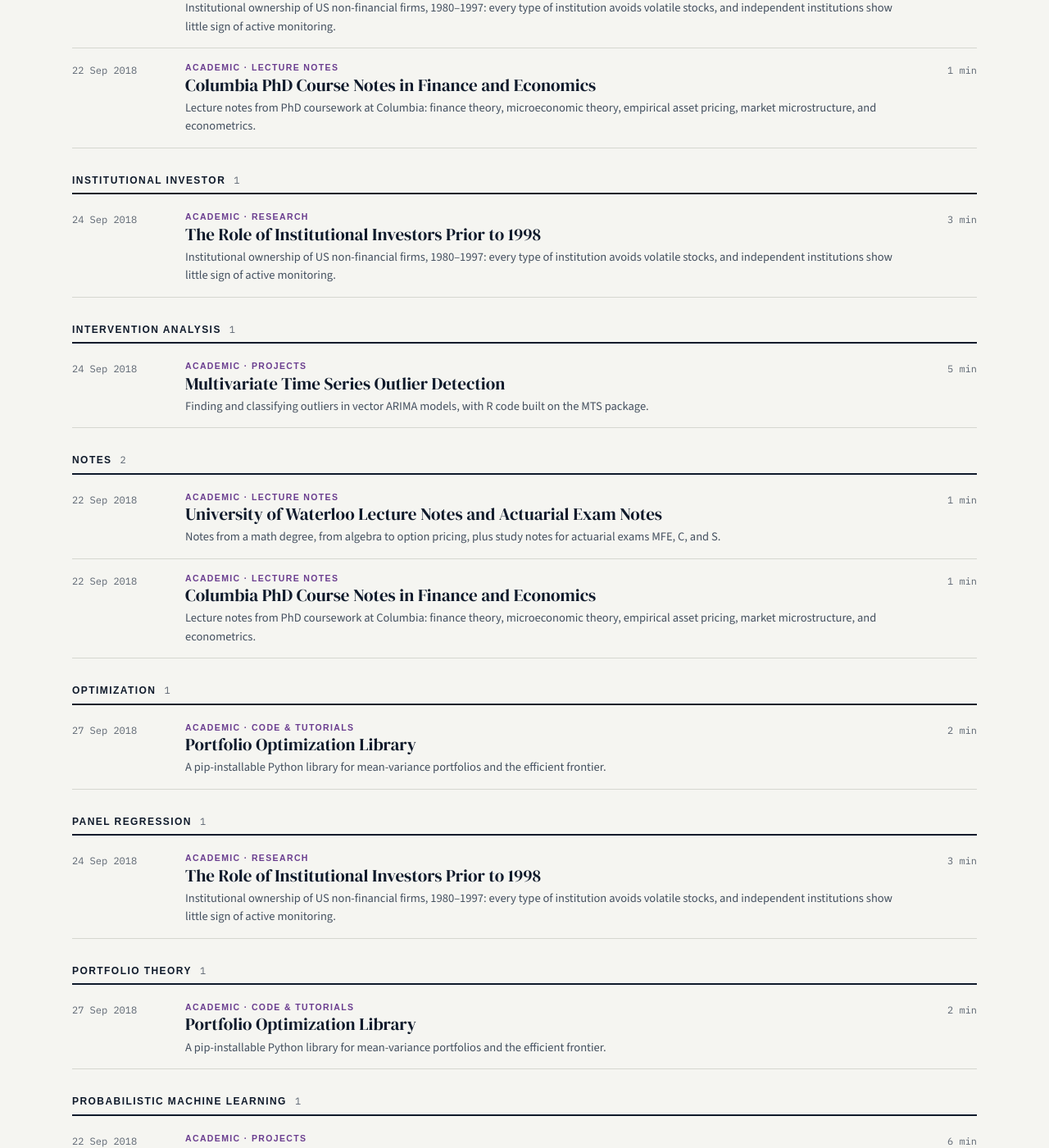
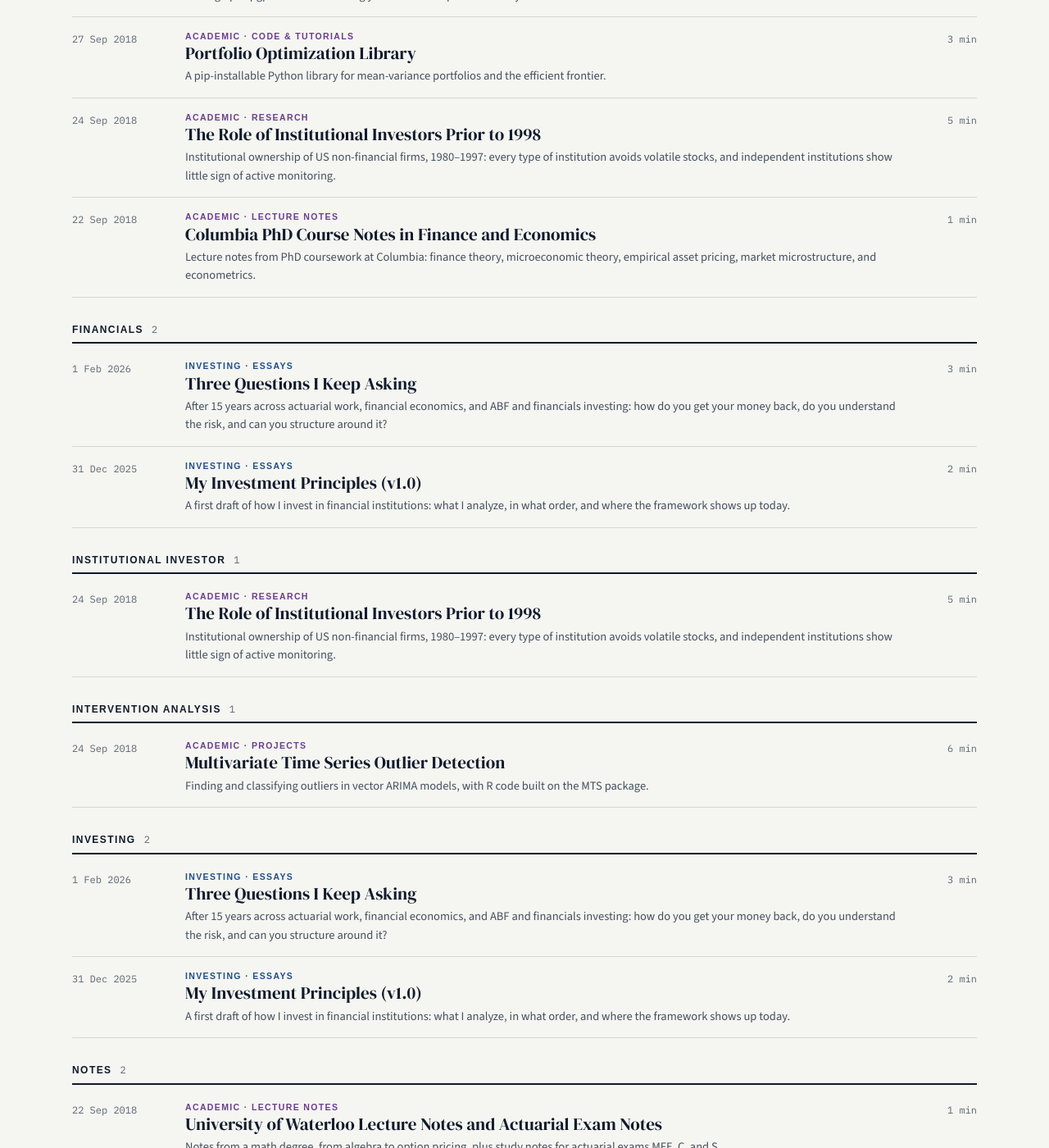
Before and after one commit to WizardKingZ/WizardKingZ.github.io, a Jekyll site: the page built from tags.html, in a window 1280 px wide and 1400 px high, scrolled down 1814 px. Shown: the whole window at 82% size. Built offline with Jekyll 4.4.1, drawn with Linux system fonts in a browser that asks for light colours; some of the changed text lies outside the part shown.

Commit message:
Add two investing essays
- My Investment Principles (v1.0), 31 Dec 2025
- Three Questions I Keep Asking, 1 Feb 2026
- Round read time up instead of down

Co-Authored-By: Claude Opus 5.5 <noreply@anthropic.com>
Claude-Session: https://claude.ai/code/session_01HuzLqhE1N2LXEfqC3bb9e5

```diff
--- a/_includes/post-row.html
+++ b/_includes/post-row.html
@@ -1,7 +1,7 @@
 {%- comment -%} Params: post, show_pillar (bool) {%- endcomment -%}
 {%- assign _post = include.post -%}
 {%- assign _words = _post.content | strip_html | number_of_words -%}
-{%- assign _mins = _words | divided_by: 220 | at_least: 1 -%}
+{%- assign _mins = _words | plus: 199 | divided_by: 200 | at_least: 1 -%}
 {%- assign _pil = site.pillars | where: "id", _post.pillar | first -%}
 <a class="row p-{{ _post.pillar }}" href="{{ _post.url | relative_url }}">
   <span class="rd">{{ _post.date | date: "%-d %b %Y" }}</span>
--- a/_layouts/post.html
+++ b/_layouts/post.html
@@ -3,7 +3,7 @@ layout: default
 ---
 {%- assign p = site.pillars | where: "id", page.pillar | first -%}
 {%- assign words = content | strip_html | number_of_words -%}
-{%- assign mins = words | divided_by: 220 | at_least: 1 -%}
+{%- assign mins = words | plus: 199 | divided_by: 200 | at_least: 1 -%}
 {%- assign series_name = site.series_names[page.series] | default: page.series -%}
 <main class="inner p-{{ page.pillar }}" style="padding-top:18px;padding-bottom:60px">
   {%- if p %}
--- /dev/null
+++ b/_posts/2025-12-31-investment-principles-v1.md
@@ -0,0 +1,38 @@
+---
+title: "My Investment Principles (v1.0)"
+date: 2025-12-31 09:00
+pillar: investing
+series: essays
+topic: principles
+math: false
+summary: "A first draft of how I invest in financial institutions: what I analyze, in what order, and where the framework shows up today."
+tags: ["investing", "principles", "financials", "structured credit"]
+---
+
+Going into 2026, I wrote down a first draft of my investment principles. It is a living framework, shaped by my own path: trained as an actuary, educated as a financial economist, and practiced across structured credit and financials investing. These views are my own, not those of CPP Investments.
+
+My focus is financial institutions (FIG) across equity, credit, and structured and asset-backed investments. Over time, I expect the framework to extend to financial-adjacent business services, such as brokers, payments, and intermediated platforms, once I understand that ecosystem well.
+
+## How I think about investing
+
+- **Investing is an optimization problem under uncertainty.** Risk premia and capital allocation matter.
+- **Domain expertise is earned, not read.** Real understanding comes from reasoning like an operator, especially in regulated balance-sheet businesses.
+- **Curiosity and humility are prerequisites,** because frameworks must evolve with markets.
+
+## How I analyze, before choosing the capital structure
+
+1. Governance and incentives
+2. Industry structure and evolution
+3. Structural or regulatory change
+4. Corporate change: balance sheet, strategy, and management
+5. Business fundamentals and the durability of returns
+
+Only then do I decide whether the asset, the credit, or the equity is the right expression.
+
+## Where this shows up today
+
+- Long/short financials equity
+- Asset-based and structured credit
+- Special situations and opportunistic investments
+
+To be continued. I wish everyone a great 2026.
--- /dev/null
+++ b/_posts/2026-02-01-three-questions.md
@@ -0,0 +1,39 @@
+---
+title: "Three Questions I Keep Asking"
+date: 2026-02-01 09:00
+pillar: investing
+series: essays
+topic: reflections
+math: false
+summary: "After 15 years across actuarial work, financial economics, and ABF and financials investing: how do you get your money back, do you understand the risk, and can you structure around it?"
+takeaway: "Making money does not mean you were right. It may simply mean the environment was forgiving."
+tags: ["investing", "ABF", "financials", "risk", "structured credit"]
+---
+
+My birthday passed two weeks ago, and looking back on the last 15 years, from actuarial work to financial economics to investing in asset-based finance (ABF) and financials, three questions have stayed with me.
+
+## 1. How do you get your money back?
+
+This is the first and most important question. It matters for returns, but also because we carry a fiduciary duty to those who entrust us with capital. If you cannot clearly map the path from capital deployed to capital returned, you are relying on hope.
+
+This matters most in private markets. Unlike in public markets, you cannot sell a piece tomorrow, so you need a structured, time-bound approach to exits. Otherwise, you are just selling a story and a dream.
+
+## 2. Do you truly understand the risks you're taking?
+
+I think about risk in two layers.
+
+The qualitative layer is business logic: origination quality, underwriting discipline, funding structure, reinsurance, governance, duration, and asset-liability matching. And never forget people and culture. Cycles and special situations quickly reveal whether you understood the risk or simply benefited from a forgiving environment. Sloppy thinking doesn't always lose money immediately, but on average, it does.
+
+The quantitative layer is pricing. Where is the return actually coming from: market beta, illiquidity, complexity, or term? If you can't decompose the drivers of return, you're guessing.
+
+## 3. Can you design the right architecture around that risk?
+
+The third question is structural. In insurance, the architecture is risk allocation, reinsurance, capital buffers, and disciplined asset-liability management. In credit, it is covenants, concentration limits, subordination, and funding matched to asset duration. Documentation isn't paperwork; it's how you turn a model into a controlled box. Structure determines whether you survive when you're wrong.
+
+## What I've learned
+
+Technology and data are table stakes. Everyone has models, and some would say AI can now build one quickly. My edge has never been data mining. It is thinking about durability: building the right mousetrap.
+
+One lesson I've internalized: making money does not mean you were right. It may simply mean the environment was forgiving. Many people are smarter than me, so competing on intelligence alone feels futile. Iterating on logic, process, and judgment is more durable.
+
+I'm still in the middle of the path. I'm wrong more often than I'm right, but I hope to get a few things right. I'm sharing this in case it resonates, and I'm always happy to talk about ABF and financials investing.
```
